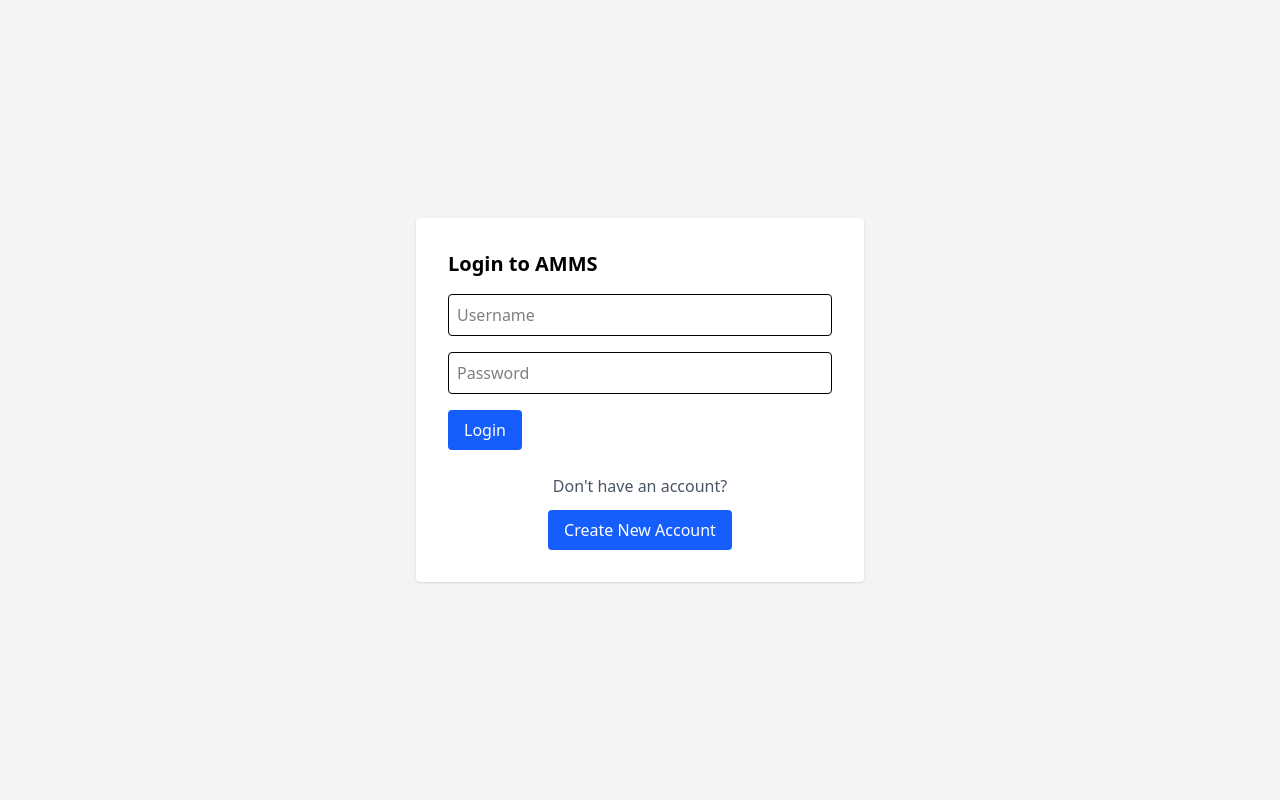
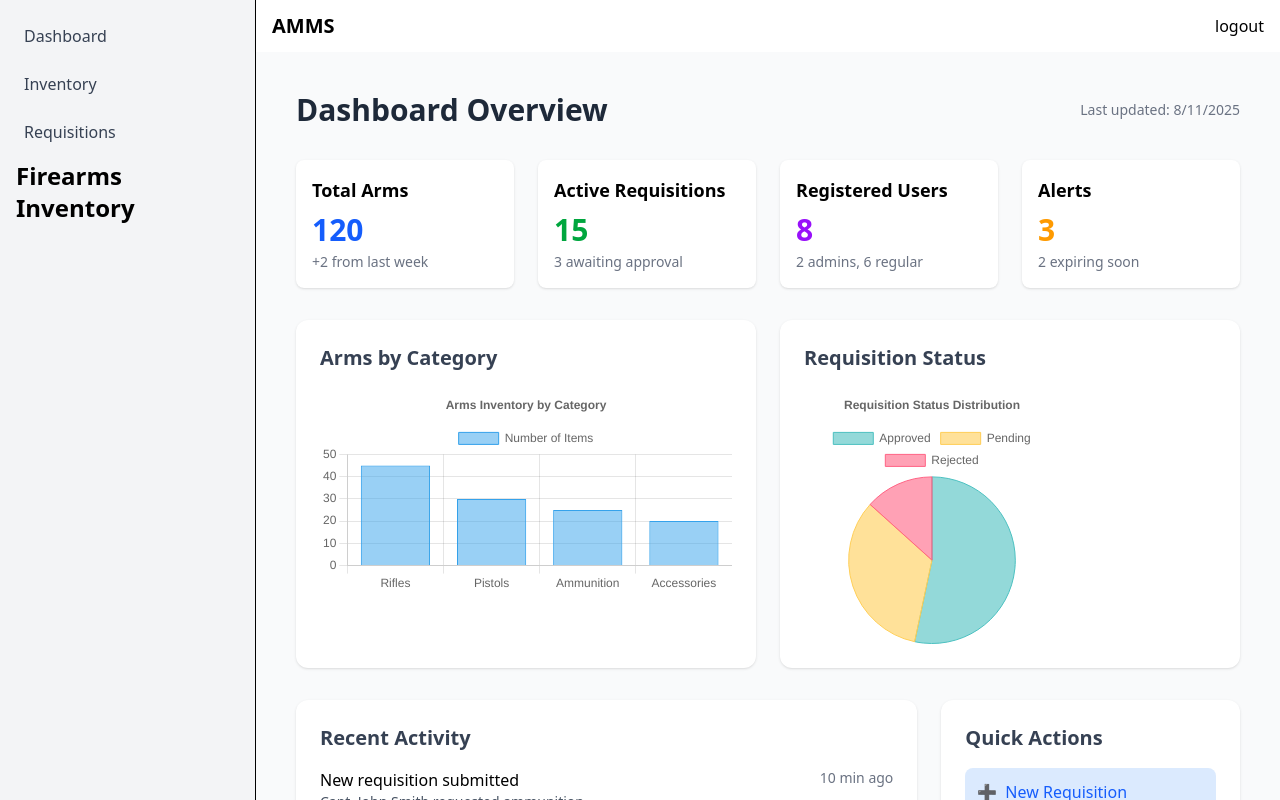
Before and after one commit to EZENGESH/amms-arms-management, a React (Vite) app in the folder frontend/: page /dashboard in a window 1280 px wide. Before the commit this address led to /login. Built offline with nearby package versions, Linux system fonts and the light colour scheme.

Commit message:
feat: update routing for Dashboard and LogFirearm, adjust Sidebar link

```diff
--- a/frontend/src/App.jsx
+++ b/frontend/src/App.jsx
@@ -24,11 +24,7 @@ function App() {
       {/* Private routes */}
       <Route
         path="/dashboard"
-        element={
-          <PrivateRoute>
-            <Dashboard />
-          </PrivateRoute>
-        }
+        element={<Dashboard />}
         aria-label="Dashboard Page"
       />
       <Route
@@ -45,13 +41,11 @@ function App() {
       <Route path="/requisition/new"
         element={<RequisitionForm />} /> {/* 👈 form route */}
       <Route path="/requisitions"
-        element={<RequisitionList />} /> {/* 👈 list route */}
-        {/* 👇 Catch-all route */}
-        <Route path="*" element={<NotFound />} />
+        element={<RequisitionList />} />
+      <Route path="/logfirearm" element={<LogFirearm />} />
+      <Route path="*" element={<NotFound />} />
 
 
-// Inside your Routes component
-<Route path="/lo" element={<LogFirearm />} />
     </Routes>
   );
 }
--- a/frontend/src/components/Sidebar.jsx
+++ b/frontend/src/components/Sidebar.jsx
@@ -30,7 +30,7 @@ export default function Sidebar() {
                     </a>
                 </li>
                 <li>
-                    <a href="/inventory/new">
+                    <a href="/logfirearm">
                       <div className="flex justify-between mb-4">
                         <h1 className="text-2xl font-bold">Firearms Inventory</h1>
 
```
